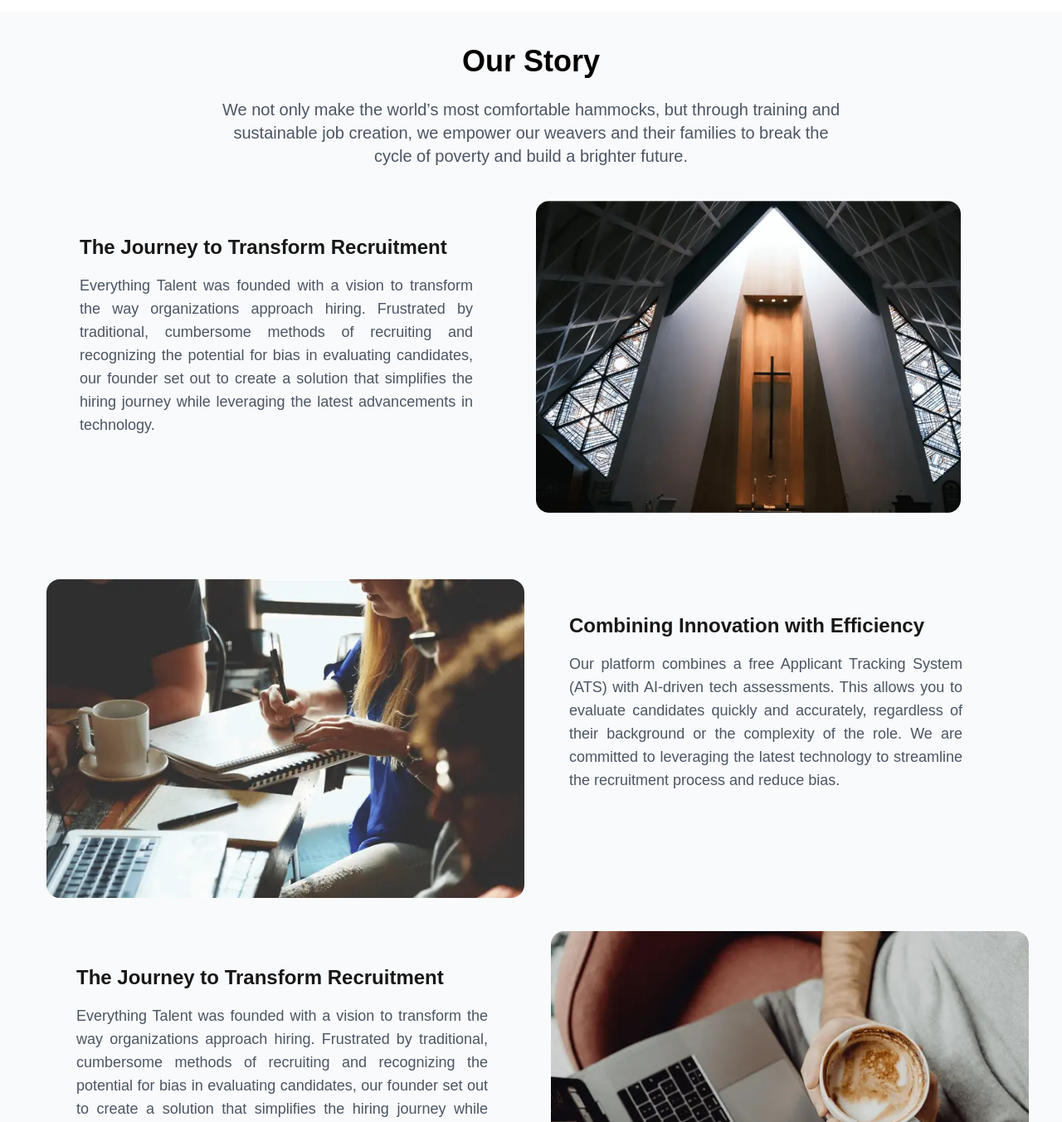
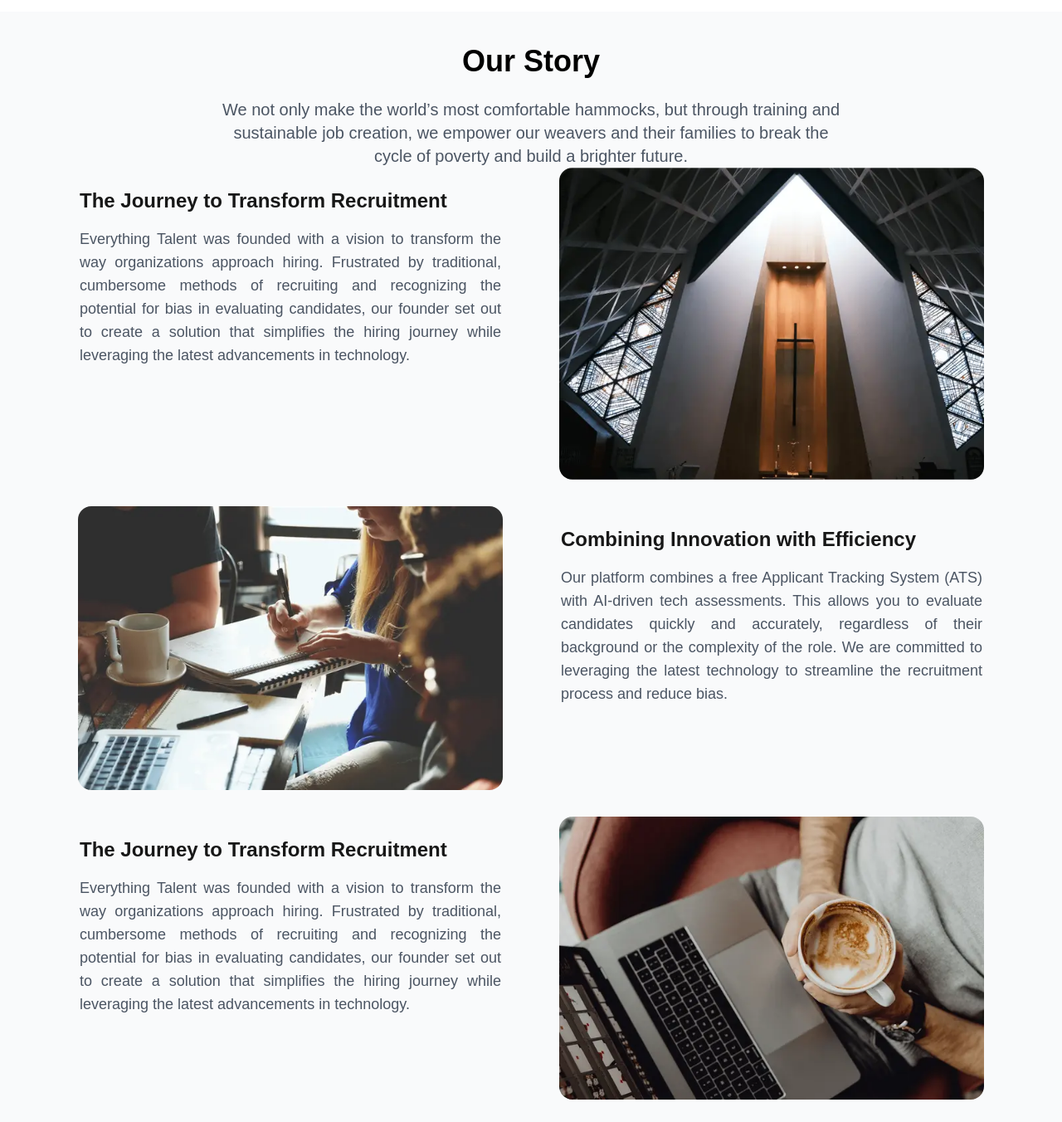
Before and after one commit to akashad14/NextJS-Project, a Next.js app: page / in a window 1280 px wide. Shown: the part 858-2210 px from the top of the page at 83% size. Built offline with nearby package versions, Linux system fonts and the light colour scheme.

Commit message:
add responsiv design

```diff
--- a/src/app/page.tsx
+++ b/src/app/page.tsx
@@ -38,30 +38,28 @@ const HeroSection: React.FC = () => {
 // Story Section Component
 const StorySection: React.FC = () => {
   return (
-    <section className="container mx-auto px-4 py-10 bg-gray-50">
+    <section className="container mx-auto px-4 sm:px-6 lg:px-8 py-10 bg-gray-50">
       <div className="text-center max-w-3xl mx-auto space-y-4">
-        <h2 className="text-4xl font-bold text-black mb-6">Our Story</h2>
-        <p className="text-xl font-normal text-gray-600 mt-6 mb-10">
+        <h2 className="text-3xl sm:text-4xl font-bold text-black mb-6">Our Story</h2>
+        <p className="text-base sm:text-lg md:text-xl font-normal text-gray-600 mt-6 mb-10">
           We not only make the world’s most comfortable hammocks, but through training and sustainable job creation,
           we empower our weavers and their families to break the cycle of poverty and build a brighter future.
         </p>
       </div>
 
-
-      <div className="grid grid-cols-12 md:grid-cols-2 gap-3 p-10">
-         <div className="p-10">
-        <h2 className="text-2xl font-bold mb-4">
+      <div className="grid grid-cols-1 md:grid-cols-2 gap-6 px-4 md:px-10">
+        <div className="p-6">
+          <h2 className="text-xl sm:text-2xl font-bold mb-4">
             The Journey to Transform Recruitment
           </h2>
-          <p className="text-lg text-gray-600 text-justify md:pr-6">
+          <p className="text-base sm:text-lg text-gray-600 text-justify">
             Everything Talent was founded with a vision to transform the way organizations approach hiring.
             Frustrated by traditional, cumbersome methods of recruiting and recognizing the potential for
             bias in evaluating candidates, our founder set out to create a solution that simplifies the
             hiring journey while leveraging the latest advancements in technology.
           </p>
         </div>
-
-         <div className="max-w-lg ">
+        <div className="max-w-lg mx-auto">
           <img
             src="/image/story1.webp"
             alt="Journey to Transform Recruitment"
@@ -70,9 +68,8 @@ const StorySection: React.FC = () => {
         </div>
       </div>
 
-
-      <div className="grid grid-cols-12 md:grid-cols-2 gap-3 p-10">
-        <div className="max-w-xl">
+      <div className="grid grid-cols-1 md:grid-cols-2 gap-6 px-4 md:px-10 mt-8">
+        <div className="max-w-lg mx-auto">
           <img
             src="/image/story_2.webp"
             alt="Combining Innovation"
@@ -80,12 +77,11 @@ const StorySection: React.FC = () => {
           />
         </div>
 
-        {/* Text Section */}
-        <div className="p-10">
-        <h2 className="text-2xl font-bold mb-4">
+        <div className="p-6">
+          <h2 className="text-xl sm:text-2xl font-bold mb-4">
             Combining Innovation with Efficiency
           </h2>
-          <p className="text-lg text-gray-600 text-justify md:pr-6">
+          <p className="text-base sm:text-lg text-gray-600 text-justify">
             Our platform combines a free Applicant Tracking System (ATS) with AI-driven tech assessments.
             This allows you to evaluate candidates quickly and accurately, regardless of their background
             or the complexity of the role. We are committed to leveraging the latest technology to streamline
@@ -94,17 +90,17 @@ const StorySection: React.FC = () => {
         </div>
       </div>
 
-      <div className="grid grid-cols-12 md:grid-cols-2 gap-3 pl-9 ">
-      <div className="p-10">
-      <h2 className="text-2xl font-bold mb-4">The Journey to Transform Recruitment</h2>
-        <p className="text-gray-600 text-lg text-justify md:pr-6">
+      <div className="grid grid-cols-1 md:grid-cols-2 gap-6 px-4 md:px-10 mt-8">
+        <div className="p-6">
+          <h2 className="text-xl sm:text-2xl font-bold mb-4">The Journey to Transform Recruitment</h2>
+          <p className="text-base sm:text-lg text-gray-600 text-justify">
             Everything Talent was founded with a vision to transform the way organizations approach hiring.
             Frustrated by traditional, cumbersome methods of recruiting and recognizing the potential for bias
             in evaluating candidates, our founder set out to create a solution that simplifies the hiring journey
             while leveraging the latest advancements in technology.
           </p>
         </div>
-      <div className="max-w-xl">
+        <div className="max-w-lg mx-auto">
           <img
             src="/image/story_3.webp"
             alt="Journey to Transform Recruitment"
@@ -113,8 +109,6 @@ const StorySection: React.FC = () => {
         </div>
       </div>
     </section>
-
-
   );
 };
 
```
Lines whose indentation alone changed are shown as unchanged.
